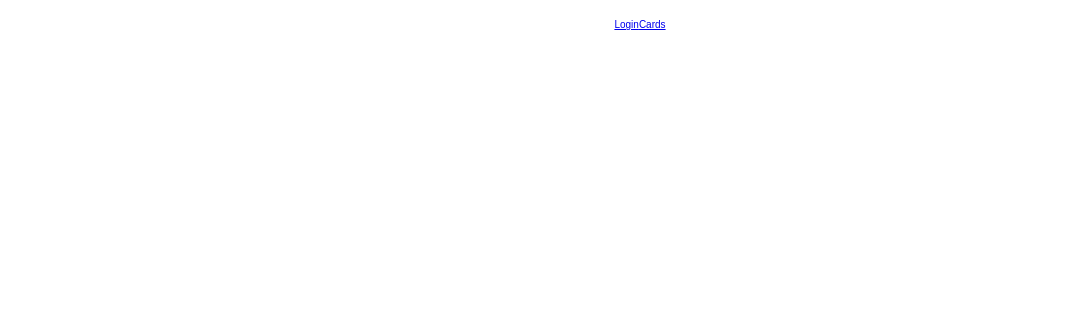
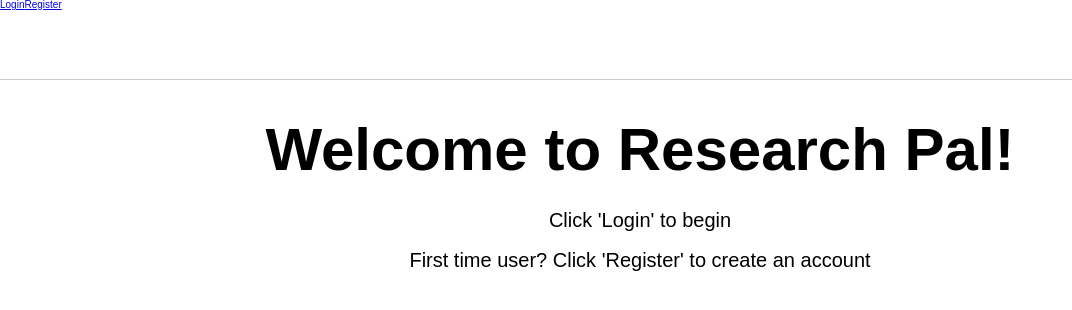
Before and after one commit to modern-day-researcher-lambda/front-end, a React (Create React App) app in the folder researcher-app/: page / in a window 1280 px wide. Shown: the top 310 px of the page, without its empty margins (0-1072 px from the left). Built offline with nearby package versions, Linux system fonts and the light colour scheme.

Commit message:
Refactoring to work with real back-end and miscellaneous stuff

```diff
--- a/researcher-app/package.json
+++ b/researcher-app/package.json
@@ -14,6 +14,7 @@
     "redux": "^4.0.1",
     "redux-logger": "^3.0.6",
     "redux-thunk": "^2.3.0",
+    "styled-components": "^4.2.0",
     "typescript": "^3.4.5"
   },
   "scripts": {
--- a/researcher-app/src/App.js
+++ b/researcher-app/src/App.js
@@ -1,24 +1,29 @@
 import React from "react";
-import { BrowserRouter as Router, Route, Link } from "react-router-dom";
+import { BrowserRouter as Router, Route } from "react-router-dom";
 
 import Header from "./components/Header";
+import Welcome from "./components/Welcome";
 import Login from "./components/Login";
+import Register from "./components/Register";
 import PrivateRoute from "./components/PrivateRoute";
 import Cards from './components/Cards';
 import CardForm from './components/CardForm';
-import history from './components/history'
+//import history from './components/history'
 
 import './App.css';
 
 
 function App() {
   return (
-    <Router history = { history }>
+    <Router>
+      {/* <Router history = { history }> */}
       <div className="App">
-        <Route path="/" component={Header} />
-        <Route exact path="/login" component={Login} />
-        <PrivateRoute exact path="/cards" component={Cards} />
-        <Route exact path="/cardform" component={ CardForm } />
+        <Route path="/" component={ Header } />
+        <Route exact path="/" component={ Welcome } />
+        <Route path="/login" component={ Login } />
+        <Route path="/register" component={ Register } />
+        <PrivateRoute exact path="/cards" component={ Cards } />
+        <PrivateRoute exact path="/cardform" component={ CardForm } />
       </div>
     </Router>
   );
--- a/researcher-app/src/actions/index.js
+++ b/researcher-app/src/actions/index.js
@@ -1,5 +1,5 @@
 import axios from "axios";
-import history from "../components/history"
+//import history from "../components/history"
 
 export const REGISTER_START = "REGISTER_START";
 export const REGISTER_SUCCESS = "REGISTER_SUCCESS";
@@ -42,26 +42,50 @@ export const ADD_CATEGORY_FAILURE = "ADD_CATEGORY_FAILURE";
 export const login = creds => dispatch => {
   dispatch({ type: LOGIN_START });
 
+  console.log(creds);
   return axios
-    .post("http://localhost:4000/login", creds)
+    .post("http://localhost:5000/users/login", creds)
     .then(res => {
-      localStorage.setItem("token", res.data.payload);
+      console.log(res);
+      localStorage.setItem("jwt", res.data.token);
       dispatch({ type: LOGIN_SUCCESS });
     })
     .catch(err => {
       console.log("login err: ", err);
-      if (err.response && err.response.status === 403) {
+      if (err.response && err.response.status === 401) {
         localStorage.removeItem("token");
       }
-      dispatch({ type: LOGIN_FAILURE });
+      dispatch({ type: LOGIN_FAILURE, payload: err.response });
     });
 };
+
+
+export const register = creds => dispatch => {
+  dispatch({ type: REGISTER_START });
+
+  console.log(creds);
+  return axios
+    .post("http://localhost:5000/users/register", creds)
+    .then(res => {
+      console.log(res);
+      localStorage.setItem("jwt", res.data.token);
+      dispatch({ type: REGISTER_SUCCESS });
+    })
+    .catch(err => {
+      console.log("register err: ", err);
+      if (err.response && err.response.status === 401) {
+        localStorage.removeItem("jwt");
+      }
+      dispatch({ type: REGISTER_FAILURE, payload: err.response });
+    });
+};
+
 
 
 export const getCards = () => dispatch => {
   dispatch({ type: FETCH_CARDS_START });
   axios
-    .get("http://localhost:4000/cards", {
+    .get("http://localhost:5000/cards/users/1", {
       headers: { Authorization: localStorage.getItem("token") }
     })
     .then(res => {
@@ -73,17 +97,18 @@ export const getCards = () => dispatch => {
     })
     .catch(err => {
       console.log(err.response);
-      if (err.response.status === 403) {
+      if (err.response.status === 401) {
         localStorage.removeItem("token");
       }
       dispatch({ type: FETCH_CARDS_FAILURE, payload: err.response });
     });
 };
 
+
 export const addCard = (card) => dispatch => {
   dispatch({ type: ADD_CARD_START });
   axios
-    .post("http://localhost:4000/cards", card, {
+    .post("http://localhost:5000/cards", card, {
       headers: { Authorization: localStorage.getItem("token") }
     })
     .then(res => {
@@ -95,7 +120,7 @@ export const addCard = (card) => dispatch => {
     })
     .catch(err => {
       console.log(err.response);
-      if (err.response.status === 403) {
+      if (err.response.status === 401) {
         localStorage.removeItem("token");
       }
       dispatch({ type: ADD_CARD_FAILURE, payload: err.response });
--- a/researcher-app/src/components/Header.js
+++ b/researcher-app/src/components/Header.js
@@ -1,13 +1,20 @@
 import React from "react";
 import { Link } from "react-router-dom";
 
+import HeaderWrapper from './HeaderWrapper';
+import HeaderSpacer from './HeaderSpacer';
+
+
 function Header() {
-  return (
-      <div className="Header">
-        <Link to="/login">Login</Link>
-        <Link to="/cards">Cards</Link>
-      </div>
-  );
+	return (
+		<>
+			<HeaderWrapper height='80px'>
+				<Link to="/login">Login</Link>
+				<Link to="/register">Register</Link>
+			</HeaderWrapper>
+			<HeaderSpacer height='80px' />
+		</>
+	);
 }
 
 
--- /dev/null
+++ b/researcher-app/src/components/HeaderSpacer.js
@@ -0,0 +1,17 @@
+import styled from "styled-components";
+
+// HeaderSpacer styles
+// Note--the purpose of this component is to match the vertical
+// spacing of the Header so that lower content is not hidden
+
+const HeaderSpacer = styled.div`
+
+	width: 100%;
+
+	height: 60px;
+	${props => props.height && `height: ${props.height};`}
+
+`;
+
+
+export default HeaderSpacer;
--- /dev/null
+++ b/researcher-app/src/components/HeaderWrapper.js
@@ -0,0 +1,21 @@
+import styled from "styled-components";
+
+// Header wrapper styles
+
+const HeaderWrapper = styled.div`
+
+	width: 100%;
+	background-color: white;
+	border-bottom: 1px solid #CCC;
+	position: fixed;
+	top: 0;
+	left: 0;
+	z-index: 2;
+
+	height: 60px;
+	${props => props.height && `height: ${props.height};`}
+
+`;
+
+
+export default HeaderWrapper;
--- a/researcher-app/src/components/Register.js
+++ b/researcher-app/src/components/Register.js
@@ -0,0 +1,74 @@
+import React from "react";
+import { connect } from "react-redux";
+import Loader from "react-loader-spinner";
+import { register } from "../actions";
+
+class Register extends React.Component {
+  state = {
+    credentials: {
+      username: "",
+      password: ""
+    }
+  };
+
+  handleChange = e => {
+    console.log(this.props.state);
+    this.setState({
+      credentials: {
+        ...this.state.credentials,
+        [e.target.name]: e.target.value
+      }
+    });
+  };
+
+  handleRegister = e => {
+    e.preventDefault();
+    this.props
+      .register(this.state.credentials)
+      .then(() => this.props.history.push("/cards"));
+  };
+
+  render() {
+    return (
+      <div>
+
+
+        {this.props.registerError && <p>Registration error, try again</p>}
+        <form onSubmit={this.handleRegister}>
+          <input
+            type="text"
+            name="username"
+            value={this.state.credentials.username}
+            onChange={this.handleChange}
+          />
+          <input
+            type="password"
+            name="password"
+            value={this.state.credentials.password}
+            onChange={this.handleChange}
+          />
+          <button>
+            {this.props.isRegistering ? (
+              <Loader type="ThreeDots" color="#1f2a38" height="12" width="26" />
+            ) : (
+              "Register"
+            )}
+          </button>
+        </form>
+      </div>
+    );
+  }
+}
+
+const mapStateToProps = state => {
+  return {
+    state: state,
+    isRegistering: state.isRegistering,
+    registerError: state.registerError
+  };
+};
+
+export default connect(
+  mapStateToProps,
+  { register }
+)(Register);
--- a/researcher-app/src/components/SingleCard.js
+++ b/researcher-app/src/components/SingleCard.js
@@ -2,6 +2,7 @@ import React from 'react';
 
 
 const SingleCard = (props) => {
+	console.log(props);
 
     return (
 	    <div className={props.complete ? 'card complete' : 'card'} >
--- /dev/null
+++ b/researcher-app/src/components/Welcome.js
@@ -0,0 +1,18 @@
+import React from 'react';
+
+import WelcomeWrapper from './WelcomeWrapper';
+
+
+const Welcome = (props) => {
+
+    return (
+	    <WelcomeWrapper>
+            <h1>Welcome to Research Pal!</h1>
+            <p>Click 'Login' to begin</p>
+            <p>First time user? Click 'Register' to create an account</p>
+	    </WelcomeWrapper>
+    );
+};
+
+
+export default Welcome;
--- /dev/null
+++ b/researcher-app/src/components/WelcomeWrapper.js
@@ -0,0 +1,26 @@
+import styled from "styled-components";
+
+// Welcome wrapper styles
+
+const WelcomeWrapper = styled.div`
+
+	width: 100%;
+	max-width: 800px;
+
+	display: flex;
+	flex-direction: column;
+	align-items: center;
+
+	h1 {
+		font-size: 6rem;
+	}
+
+	p {
+		font-size: 2rem;
+		margin: 10px;
+	}
+
+`;
+
+
+export default WelcomeWrapper;
--- a/researcher-app/src/reducers/index.js
+++ b/researcher-app/src/reducers/index.js
@@ -3,6 +3,10 @@ import {
     LOGIN_START,
     LOGIN_SUCCESS,
     LOGIN_FAILURE,
+
+    REGISTER_START,
+    REGISTER_SUCCESS,
+    REGISTER_FAILURE,
 
     FETCH_CARDS_START,
     FETCH_CARDS_SUCCESS,
@@ -13,10 +17,6 @@ import {
     ADD_CARD_FAILURE,
 
 /*
-    REGISTER_START,
-    REGISTER_SUCCESS,
-    REGISTER_FAILURE,
-
     UPDATE_CARDS_START,
     UPDATE_CARDS_SUCCESS,
     UPDATE_CARDS_FAILURE,
@@ -41,26 +41,28 @@ import {
 } from "../actions";
 
 const initialState = {
-   cards: [
+  cards: [
     {
         userid: "",
-        title: "dummy card",
-        category: "",
-        description: "",
-        link: "",
+        title: "Your First Card",
+        category: "General",
+        description: "This is where you will add a description of your resource",
+        link: "www.google.com",
         completed: false,
         created: new Date(),
-        updated: null,
-
-        isLoggingIn: false,
-        loginError: null,
-        fetchingData: false,
-        errorStatusCode: null,
-        addingCard: false,
-        updatingCard: false,
-        deletingCard: false
+        updated: null
     }
-]}
+  ],
+  isLoggingIn: false,
+  loginError: null,
+  isRegistering: false,
+  registerError: null,
+  fetchingData: false,
+  addingCard: false,
+  updatingCard: false,
+  deletingCard: false,
+  errorStatusCode: null
+};
 
 
 const reducer = (state = initialState, action) => {
@@ -81,10 +83,32 @@ const reducer = (state = initialState, action) => {
     case LOGIN_FAILURE: {
       return {
         ...state,
-        loginError: "failed login",
+        loginError: action.payload.data.message,
         isLoggingIn: false
       };
     }
+
+    case REGISTER_START: {
+      return {
+        ...state,
+        registerError: "",
+        isRegistering: true
+      };
+    }
+    case REGISTER_SUCCESS: {
+      return {
+        ...state,
+        isRegistering: false
+      };
+    }
+    case REGISTER_FAILURE: {
+      return {
+        ...state,
+        registerError: action.payload.data.message,
+        isRegistering: false
+      };
+    }
+
     case FETCH_CARDS_START:
         console.log('fetching cards');
       return {
@@ -105,6 +129,7 @@ const reducer = (state = initialState, action) => {
         ...state,
         errorStatusCode: action.payload.status
       };
+
     case ADD_CARD_START:
       console.log('Adding card');
       return {
```
Also changed, not shown: 2 other files (tests, documents, lock files or other folders).
